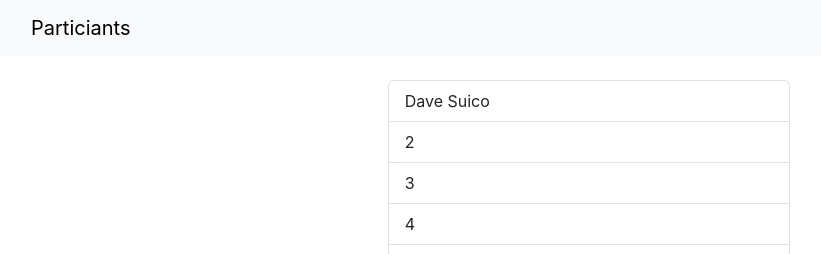
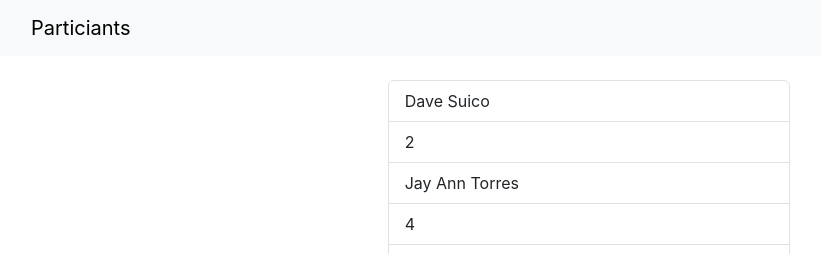
Before and after one commit to suicodave/ExpenseUIDemoReact, a React (Create React App) app: page /Participants in a window 1280 px wide. Shown: the top 254 px of the page, without its empty margins (51-872 px from the left). Built offline with nearby package versions, Linux system fonts and the light colour scheme.

Commit message:
add jayann

```diff
--- a/src/Participants/ParticiantsList.js
+++ b/src/Participants/ParticiantsList.js
@@ -5,7 +5,7 @@ function ParticiantsList() {
     <ListGroup>
       <ListGroup.Item>Dave Suico</ListGroup.Item>
       <ListGroup.Item>2</ListGroup.Item>
-      <ListGroup.Item>3</ListGroup.Item>
+      <ListGroup.Item>Jay Ann Torres</ListGroup.Item>
       <ListGroup.Item>4</ListGroup.Item>
       <ListGroup.Item>5</ListGroup.Item>
       <ListGroup.Item>6</ListGroup.Item>
```
